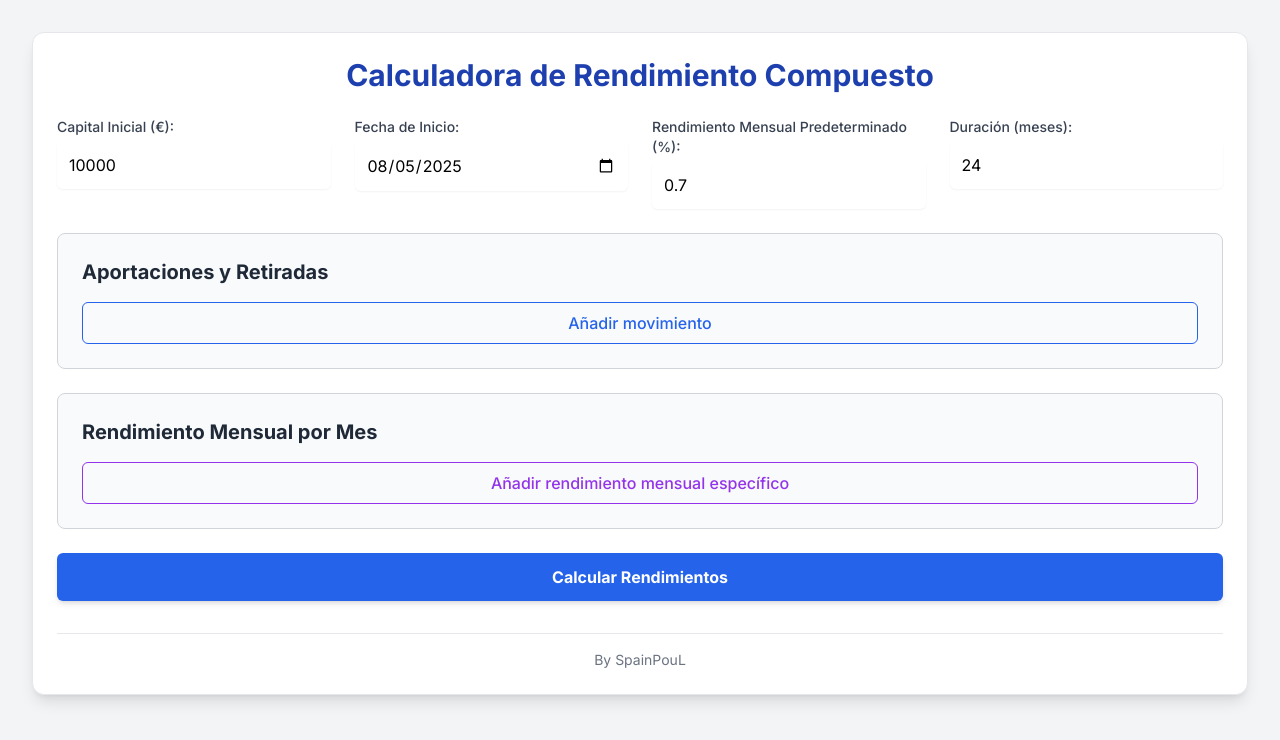
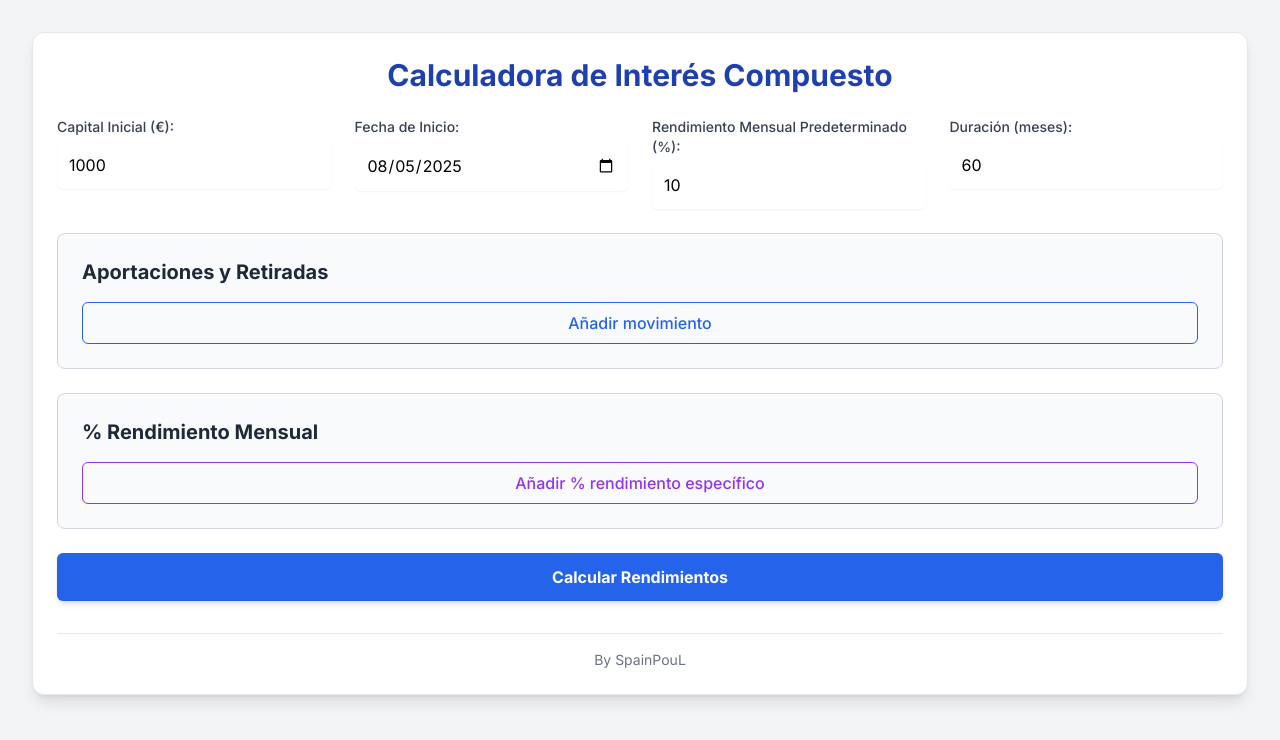
Before and after one commit to spainpoul/sp, a plain HTML site: page index.html in a window 1280 px wide. Drawn offline with nearby package versions, Linux system fonts and the light colour scheme.

Commit message:
New Update index.html

```diff
--- a/index.html
+++ b/index.html
@@ -24,13 +24,13 @@
 <body class="bg-gray-100 p-4 sm:p-8">
 
 <div class="container mx-auto p-6 bg-white rounded-xl shadow-lg border border-gray-200">
-    <h1 class="text-3xl font-bold text-center text-blue-800 mb-6">Calculadora de Rendimiento Compuesto</h1>
+    <h1 class="text-3xl font-bold text-center text-blue-800 mb-6">Calculadora de Interés Compuesto</h1>
 
     <form id="calcForm" class="space-y-6">
         <div class="grid grid-cols-1 md:grid-cols-2 lg:grid-cols-4 gap-6">
             <div>
                 <label for="capitalInicial" class="block text-sm font-medium text-gray-700">Capital Inicial (€):</label>
-                <input type="number" id="capitalInicial" value="10000" required class="mt-1 block w-full rounded-md border-gray-300 shadow-sm focus:border-blue-500 focus:ring-blue-500 p-3">
+                <input type="number" id="capitalInicial" value="1000" required class="mt-1 block w-full rounded-md border-gray-300 shadow-sm focus:border-blue-500 focus:ring-blue-500 p-3">
             </div>
             <div>
                 <label for="fechaInicio" class="block text-sm font-medium text-gray-700">Fecha de Inicio:</label>
@@ -38,11 +38,11 @@
             </div>
             <div>
                 <label for="rendimientoMensual" class="block text-sm font-medium text-gray-700">Rendimiento Mensual Predeterminado (%):</label>
-                <input type="number" id="rendimientoMensual" step="0.01" value="0.7" required class="mt-1 block w-full rounded-md border-gray-300 shadow-sm focus:border-blue-500 focus:ring-blue-500 p-3">
+                <input type="number" id="rendimientoMensual" step="0.01" value="10" required class="mt-1 block w-full rounded-md border-gray-300 shadow-sm focus:border-blue-500 focus:ring-blue-500 p-3">
             </div>
             <div>
                 <label for="duracion" class="block text-sm font-medium text-gray-700">Duración (meses):</label>
-                <input type="number" id="duracion" value="24" required class="mt-1 block w-full rounded-md border-gray-300 shadow-sm focus:border-blue-500 focus:ring-blue-500 p-3">
+                <input type="number" id="duracion" value="60" required class="mt-1 block w-full rounded-md border-gray-300 shadow-sm focus:border-blue-500 focus:ring-blue-500 p-3">
             </div>
         </div>
 
@@ -59,12 +59,12 @@
 
         <!-- Nueva sección para rendimiento mensual por mes -->
         <div class="mt-8 p-6 bg-gray-50 rounded-lg border border-gray-300">
-            <h2 class="text-xl font-semibold text-gray-800 mb-4">Rendimiento Mensual por Mes</h2>
+            <h2 class="text-xl font-semibold text-gray-800 mb-4">% Rendimiento Mensual</h2>
             <div id="rendimientosMensualesContainer" class="space-y-4 mb-4">
                 <!-- Aquí se añadirán dinámicamente los campos de rendimiento por mes -->
             </div>
             <button type="button" id="addRendimientoMensualBtn" class="w-full text-center px-4 py-2 border border-purple-600 text-purple-600 rounded-md font-medium hover:bg-purple-50 transition-colors">
-                Añadir rendimiento mensual específico
+                Añadir % rendimiento específico
             </button>
         </div>
 
@@ -196,7 +196,7 @@
             </div>
             <div class="flex-1">
                 <label class="block text-sm font-medium text-gray-700">Porcentaje (%):</label>
-                <input type="number" value="0.7" step="0.01" class="mt-1 block w-full rounded-md border-gray-300 shadow-sm p-2 text-sm rendimiento-porcentaje">
+                <input type="number" value="10" step="0.01" class="mt-1 block w-full rounded-md border-gray-300 shadow-sm p-2 text-sm rendimiento-porcentaje">
             </div>
             <button type="button" class="bg-red-500 text-white p-2 rounded-md hover:bg-red-600 transition-colors" onclick="removeRendimientoMensual(this)">
                 <svg xmlns="http://www.w3.org/2000/svg" class="h-5 w-5" viewBox="0 0 20 20" fill="currentColor">
```
